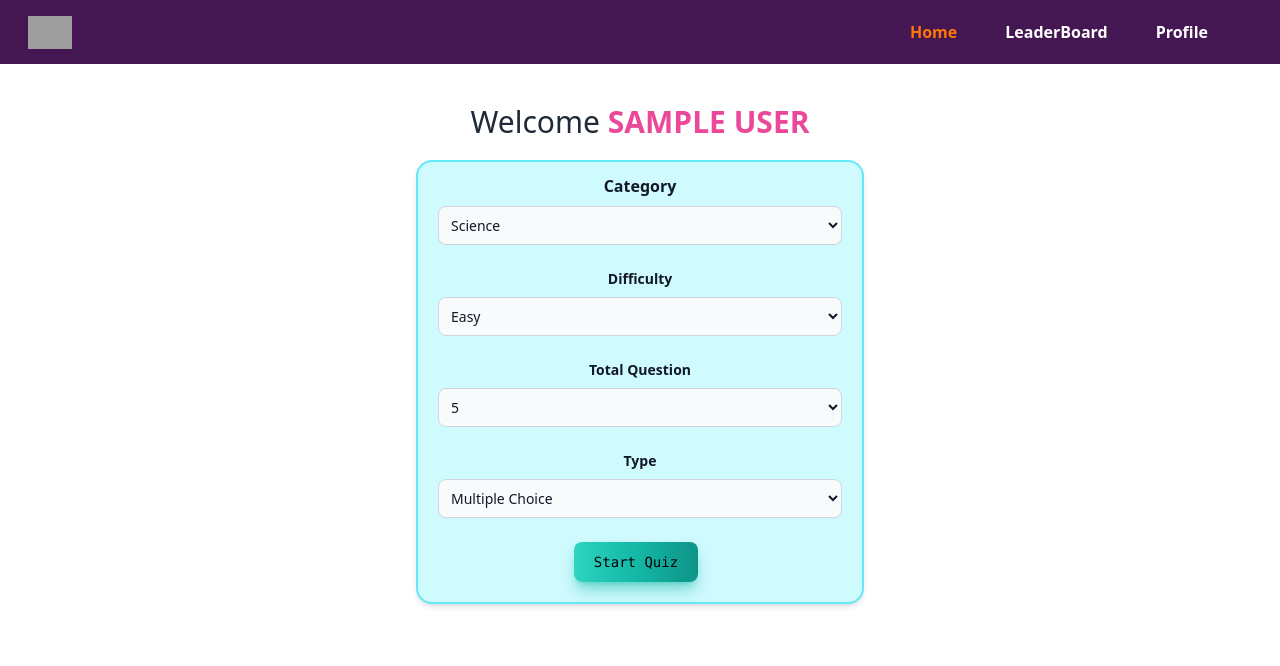
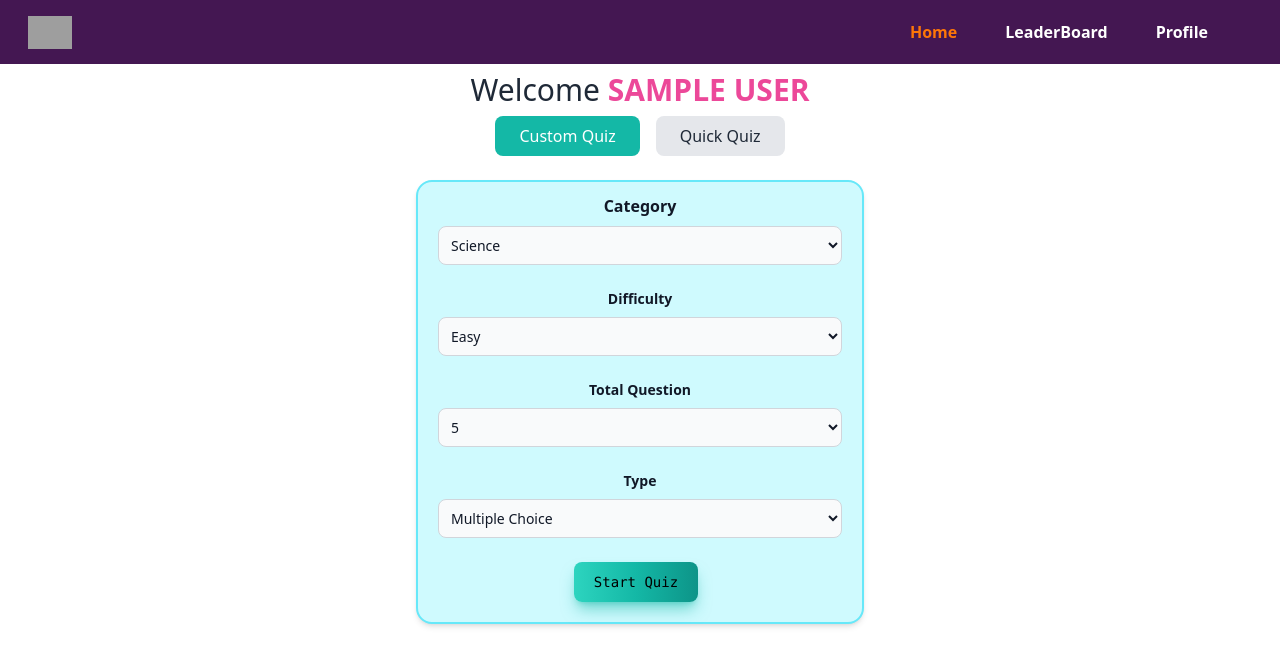
Before and after one commit to animesh156/quiz-app, a React (Vite) app in the folder frontend/: page /dashboard in a window 1280 px wide. Shown: the top 666 px of the page. Built offline with nearby package versions, Linux system fonts and the light colour scheme; sample sign-in values are in the browser's storage; grey boxes are pictures that could not be loaded.

Commit message:
updated qui section

```diff
--- a/frontend/src/components/QuickQuiz.jsx
+++ b/frontend/src/components/QuickQuiz.jsx
@@ -24,7 +24,7 @@ function QuickQuiz() {
          dispatch(setCategory(val))
          dispatch(setDifficulty('easy'))
          dispatch(setType('multiple'))
-         dispatch(setTotalQuestions(10))
+         dispatch(setTotalQuestions(5))
 
          navigate('/quiz')
 
@@ -34,7 +34,7 @@ function QuickQuiz() {
   }
 
   return (
-    <div className="h-screen mt-11">
+    <>
 
 <div className="flex flex-wrap gap-x-8 gap-y-4   justify-center ">
       {quickQuizData.map((quizData, index) => (
@@ -60,7 +60,7 @@ function QuickQuiz() {
       ))}
     </div>
 
-    </div>
+    </>
 
   );
 }
--- a/frontend/src/components/Spinner.jsx
+++ b/frontend/src/components/Spinner.jsx
@@ -1,6 +1,6 @@
 function Spinner() {
     return (
-      <div className='loadingSpinnerContainer'>
+      <div className='loadingSpinnerContainer h-screen'>
         <div className='loadingSpinner'></div>
       </div>
     )
--- a/frontend/src/pages/Dashboard.jsx
+++ b/frontend/src/pages/Dashboard.jsx
@@ -1,7 +1,6 @@
-import { useEffect } from "react";
+import { useEffect, useState } from "react";
 import { useNavigate } from "react-router-dom";
 import { useSelector, useDispatch } from "react-redux";
-
 
 import {
   setCategory,
@@ -13,15 +12,16 @@ import {
 import Spinner from "../components/Spinner";
 
 import { reset } from "../features/auth/authSlice";
+import QuickQuiz from "../components/QuickQuiz";
 
 function Dashboard() {
   const navigate = useNavigate();
   const dispatch = useDispatch();
-
-
   const { user, isLoading, isError, message } = useSelector(
     (state) => state.auth
   );
+
+  const [activeTab, setActiveTab] = useState("custom");
 
   useEffect(() => {
     if (!user) {
@@ -46,20 +46,34 @@ function Dashboard() {
     navigate("/quiz");
   };
 
-
-
   return (
-    <div className="px-5 h-screen mt-7 overflow-y-hidden">
-      <section className=" mb-5 mt-3">
+    <>
+      <section className=" mb-2 mt-2">
         <h1 className="text-3xl text-center dark:text-rose-700">
           Welcome <span className="font-extrabold uppercase text-pink-500">{user && user.name}</span>
         </h1>
       </section>
 
+      {/* Tabs for Custom Quiz & Quick Quiz */}
+      <div className="flex justify-center space-x-4 mb-6">
+        <button
+          onClick={() => setActiveTab("custom")}
+          className={`px-6 py-2 rounded-lg ${activeTab === "custom" ? "bg-teal-500 text-white" : "bg-gray-200"}`}
+        >
+          Custom Quiz
+        </button>
+        <button
+          onClick={() => setActiveTab("quick")}
+          className={`px-6 py-2 rounded-lg ${activeTab === "quick" ? "bg-teal-500 text-white" : "bg-gray-200"}`}
+        >
+          Quick Quiz
+        </button>
+      </div>
 
-
-
-        <form
+      {/* Render content based on active tab */}
+      {activeTab === "custom" ? (
+        <div className="h-screen">
+         <form
           className="max-w-md bg-cyan-100 mx-auto text-center border-cyan-300 border-2 px-5 py-3 rounded-2xl shadow-md"
           onSubmit={onSubmit}
         >
@@ -86,6 +100,7 @@ function Dashboard() {
             <option value="20">Mythology</option>
           </select>
 
+          {/* Difficulty */}
           <label
             htmlFor="small"
             className="block mb-2 text-sm text-gray-900 dark:text-orange-400 font-bold"
@@ -102,6 +117,7 @@ function Dashboard() {
             <option value="hard">Hard</option>
           </select>
 
+          {/* Total Questions */}
           <label
             htmlFor="small"
             className="block mb-2 text-sm font-bold text-gray-900 dark:text-orange-400"
@@ -119,6 +135,7 @@ function Dashboard() {
             <option value="20">20</option>
           </select>
 
+          {/* Type */}
           <label
             htmlFor="small"
             className="block mb-2 text-sm font-bold text-gray-900 dark:text-orange-400"
@@ -141,8 +158,12 @@ function Dashboard() {
             Start Quiz
           </button>
         </form>
+        </div>
 
-    </div>
+      ) : <QuickQuiz /> }
+
+
+    </>
   );
 }
 
--- a/frontend/src/pages/Quiz.jsx
+++ b/frontend/src/pages/Quiz.jsx
@@ -158,8 +158,11 @@ const setUserScore = async(score) => {
   const currentQuestion = questions[currentQuestionIndex];
 
   return (
-    <div className='border-cyan-50 shadow-md shadow-green-500 border-2 bg-gradient-to-r mt-6 max-w-sm px-5 from-cyan-300 to-pink-400 md:max-w-3xl m-auto rounded-lg'>
-      <h2 className='text-2xl font-bold mt-3 text-center'>Question {currentQuestionIndex + 1} of {questions.length}</h2>
+    <div className='h-screen'>
+
+
+    <div className='border-cyan-50 shadow-md  shadow-green-500 border-2 bg-gradient-to-r mt-6 max-w-sm px-5 from-cyan-300 to-pink-400 md:max-w-3xl m-auto rounded-lg'>
+      <h2 className='text-2xl font-bold mt-3 text-center text-black'>Question {currentQuestionIndex + 1} of {questions.length}</h2>
       <div className='border-black border-2 mt-8 bg-gray-50 w-auto px-3 py-2 rounded-2xl max-w-md m-auto overflow-auto'>
       <h3 className='dark:text-red-500 font-bold text-center'>{currentQuestion.question}</h3>
       </div>
@@ -182,6 +185,9 @@ const setUserScore = async(score) => {
       </div>
       <div className=' mb-2 mt-9 text-center'>{timer < 4 ? <h3 className='text-4xl mt-4 font-bold text-red-600 '>{timer}</h3> : <h3 className='text-5xl font-bold dark:text-white '>{timer}</h3>}</div>
     </div>
+
+    </div>
+
   );
 };
 
```
